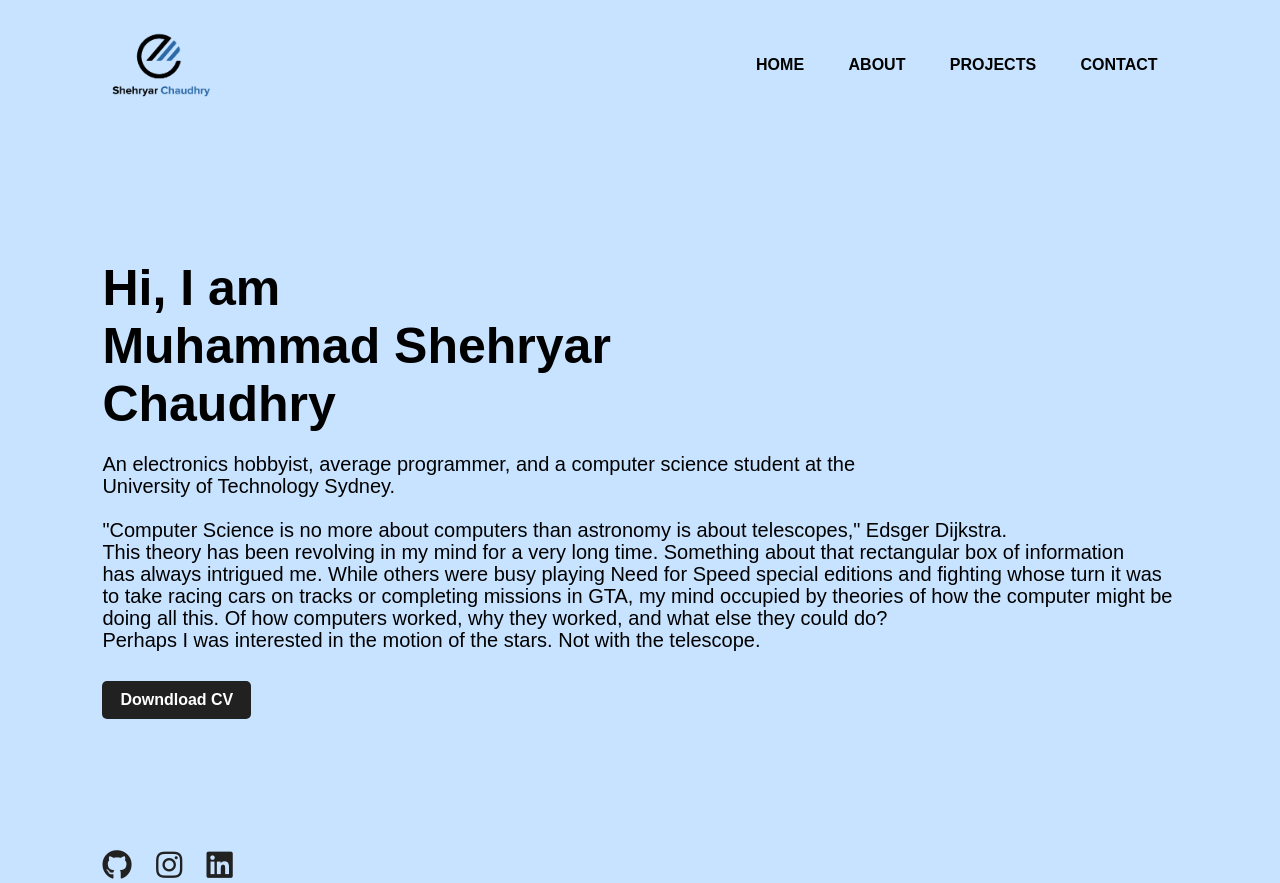
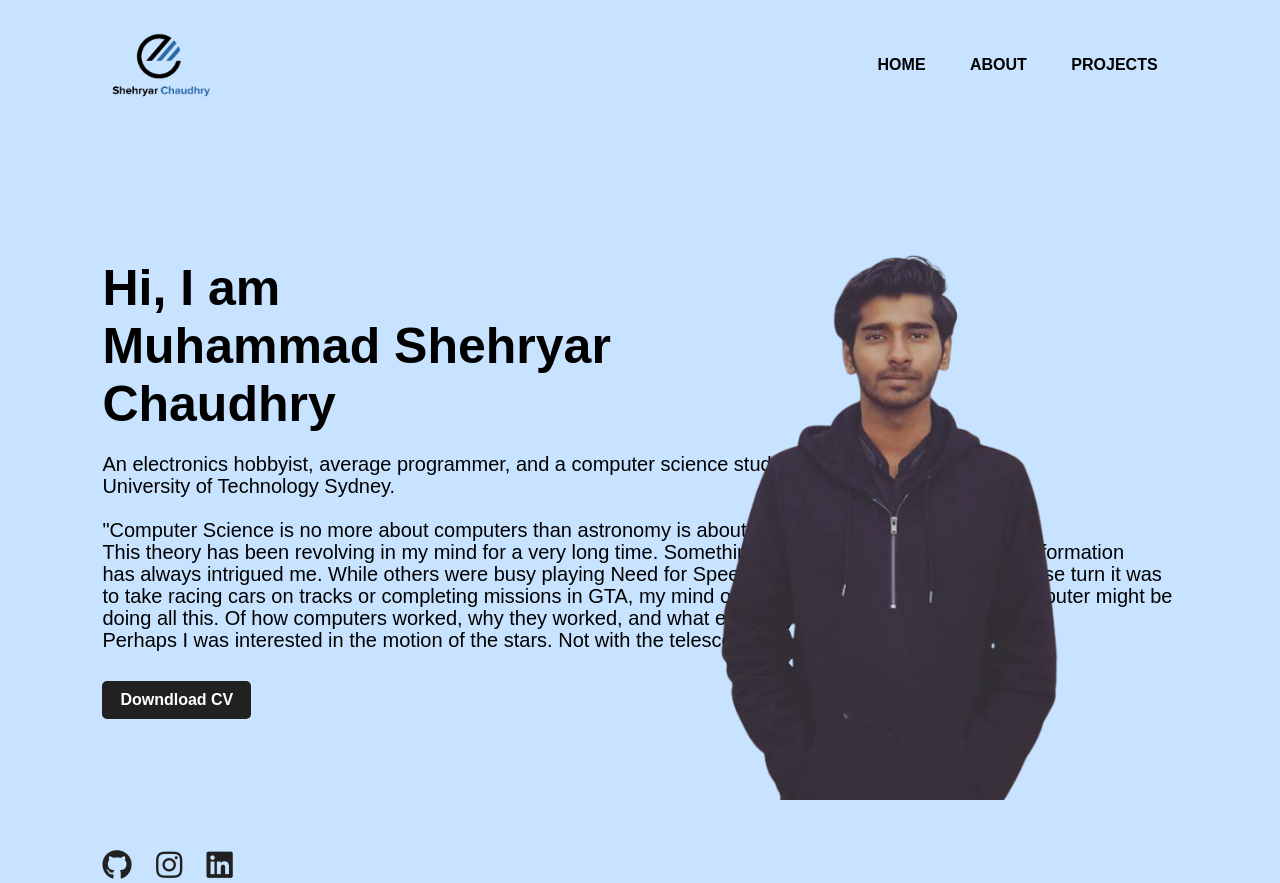
Before and after one commit to chaudhryshehryar/chaudhryshehryar.github.io, a plain HTML site: page About.html in a window 1280 px wide. Drawn offline with Linux system fonts and the light colour scheme.

Commit message:
Update About.html

```diff
--- a/About.html
+++ b/About.html
@@ -18,7 +18,6 @@
                 <li><a href="About.html">ABOUT</a></li>
                 <li><a href="Projects.html">PROJECTS</a></li>
 
-                <li><a href="Contact.html">CONTACT</a></li>
             </ul>
         </nav>
         <div class="main-1">
@@ -35,9 +34,8 @@
             <a href="#">Downdload CV</a>
         </div>
         <div class="images">
-
-           <!-- <img src="images/shape.png" class="shape">
-            <img src="images/" class="personal"> -->
+          <!--  <img src="images/shape.png" class="shape">-->
+            <img id="optionalstuff" src="images/personal-removebg-preview.png" class="personal">
         </div>
 
         <div class="social">
```
